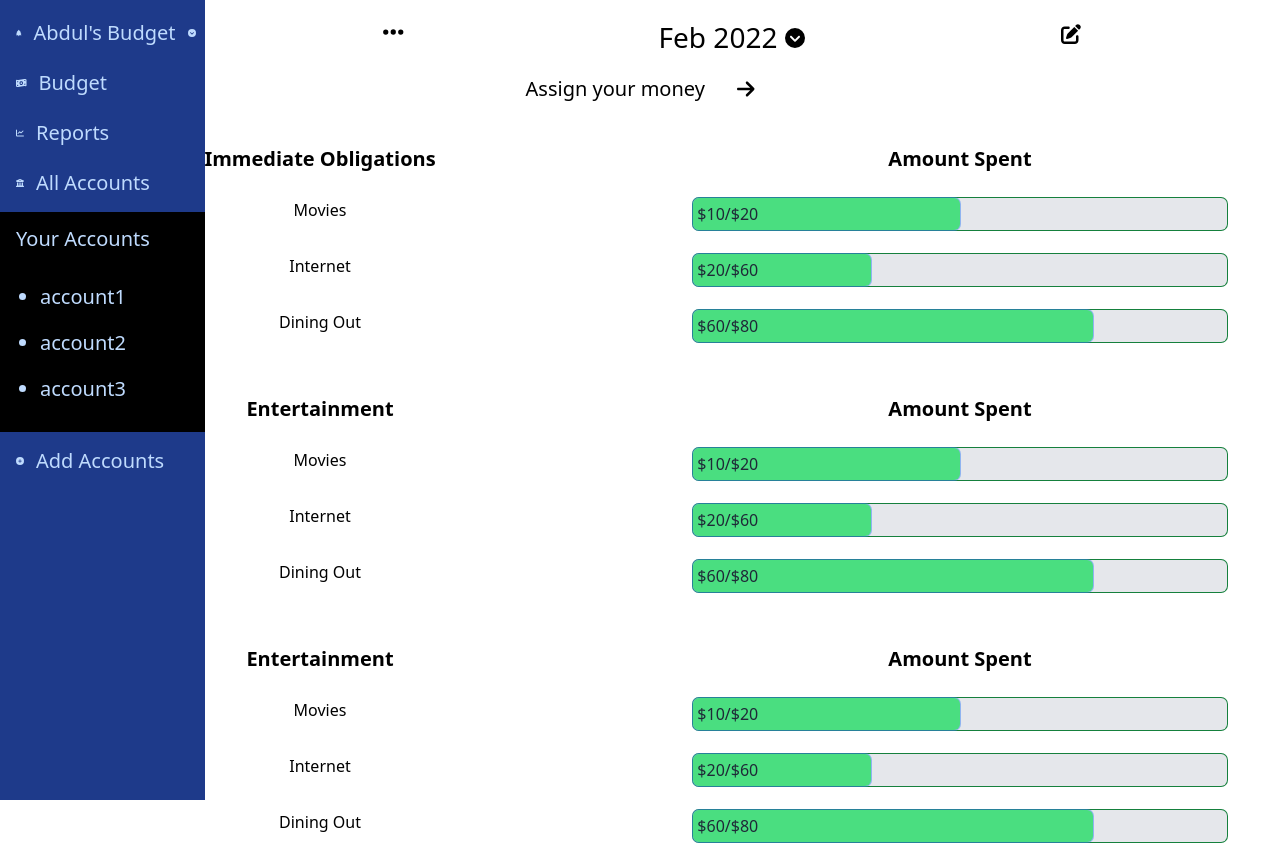
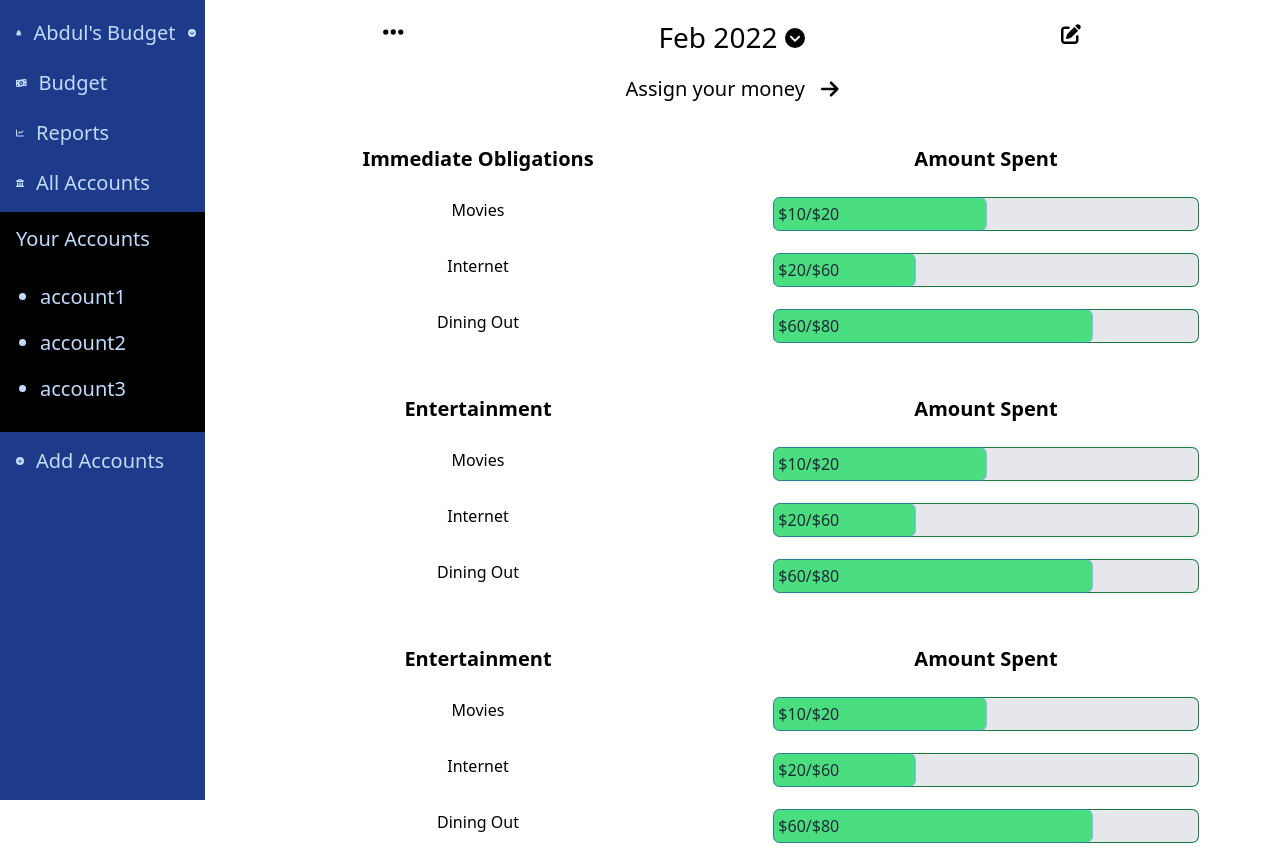
Before and after one commit to abdulqshabbir/wallet-shield, a React (Create React App) app in the folder client/: page / in a window 1280 px wide. Built offline with nearby package versions, Linux system fonts and the light colour scheme.

Commit message:
center page when sidebar is active

```diff
--- a/client/src/components/Expense.js
+++ b/client/src/components/Expense.js
@@ -4,7 +4,7 @@ function Expense({ expenseName, amount, max }) {
 	const width = (amount / max * 100) + '%'
 	return (
 		<React.Fragment>
-			<div className="expense grid grid-cols-2 py-3 justify-items-center">
+			<div className="expense xl:pl-56 xl:pr-10 grid grid-cols-2 py-3 justify-items-center">
 				<p className="justify-self-center font-light">{expenseName}</p>
 				<div className="w-5/6 font-thin bg-gray-200 rounded-md ring-1 ring-green-700">
 						<div style={{width: width}} className="w-1/3 h-full py-1 pl-1 ring-1 rounded-md bg-green-400 text-gray-800">${amount}/${max}</div>
--- a/client/src/components/ExpenseCategory.js
+++ b/client/src/components/ExpenseCategory.js
@@ -19,7 +19,7 @@ function ExpenseCategory({ categoryName }) {
 
     return(
         <React.Fragment>
-						<div className="expense-category grid grid-cols-2 justify-items-center pt-10 pb-3 gap-y-4">
+						<div className="expense-category xl:pl-56 xl:pr-10 grid grid-cols-2 justify-items-center pt-10 pb-3 gap-y-4">
 							<h2 className="font-semibold">{categoryName}</h2>
 							<h2 className="font-semibold">Amount Spent</h2>
 						</div>
--- a/client/src/components/Header.js
+++ b/client/src/components/Header.js
@@ -14,9 +14,9 @@ function Header() {
 					<FontAwesomeIcon className="cursor-pointer pt-2 hover:text-blue-500" icon={faPenToSquare} />
 				</header>
 
-				<section className="flex justify-center items-center">
+				<section className="xl:pl-56 xl:pr-10 flex justify-center items-center">
 					<h2 className="mr-4">Assign your money</h2>
-					<FontAwesomeIcon className="ml-4" icon={faArrowRight} />
+					<FontAwesomeIcon className="" icon={faArrowRight} />
 				</section>
 		 </React.Fragment>
 	 )
```
